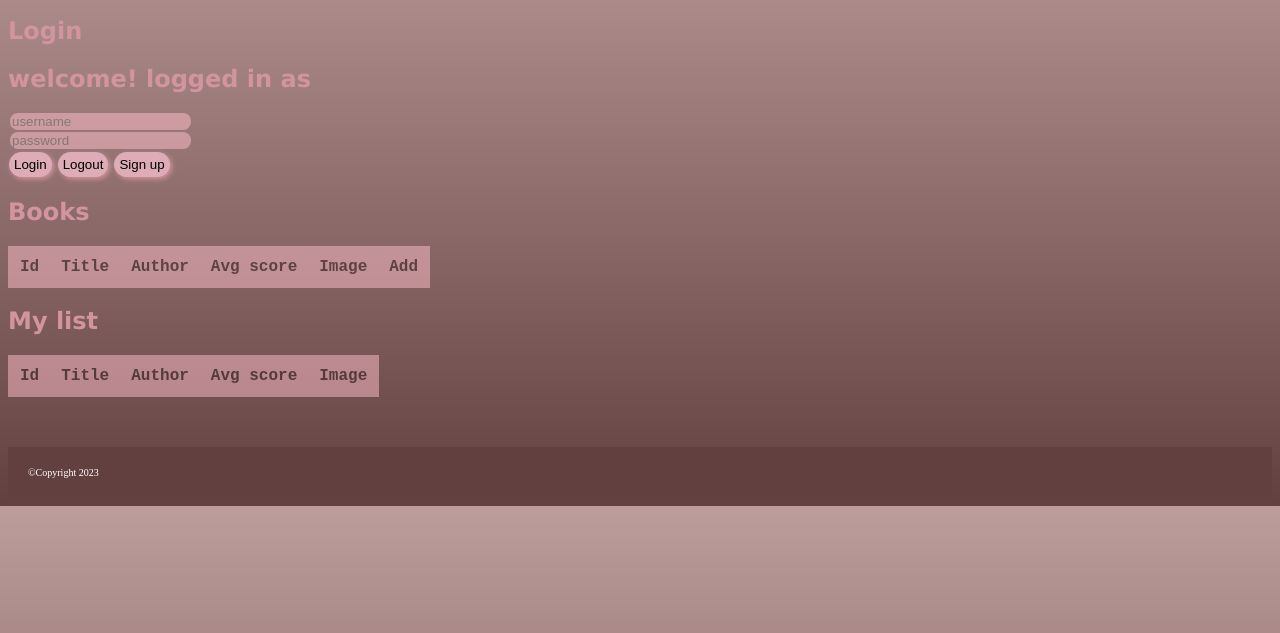
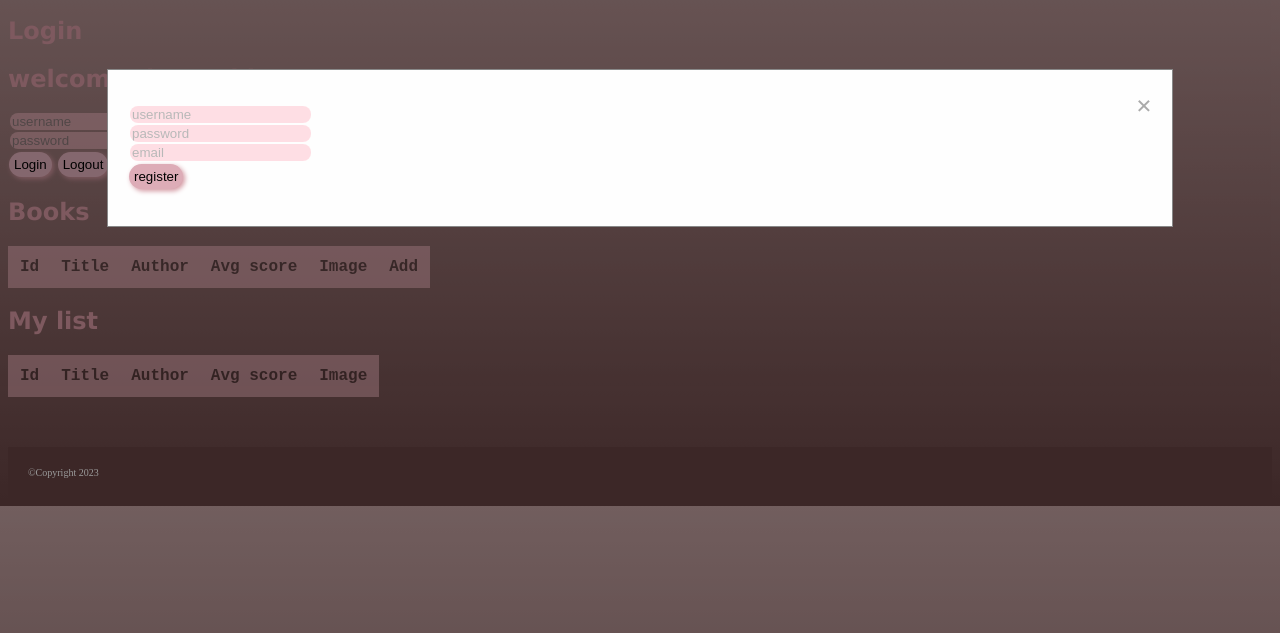
Before and after one commit to manqoloco/book-ducks, a website: page index.html in a window 1280 px wide. Both pictures are taken after a click on the button "Sign up". Shown: the part 123-756 px from the top of the page. Drawn offline with nearby package versions, Linux system fonts and the light colour scheme; no server answers.

Commit message:
added to register

```diff
--- a/index.html
+++ b/index.html
@@ -28,6 +28,18 @@
     <button id="logout">Logout</button>
     <button id="signup">Sign up</button>
    </nav>
+   <div id="myModal" class="modal">
+
+    <div class="modal-content">
+      <span class="close">&times;</span>
+      <p>
+        <input type="text" id="username" placeholder="username">
+        <input type="text" id="password" placeholder="password">
+        <input type="text" id="email" placeholder="email">
+        <button id="register">register</button>
+      </p>
+    </div>
+   </div>
   </div>
 
     <h2>Books</h2>
--- a/main.js
+++ b/main.js
@@ -5,7 +5,13 @@ let signUpBtn = document.querySelector("#signup");
 let identifier = document.querySelector("#identifier");
 let password = document.querySelector("#password");
 let bookList = document.querySelector("#bookList");
-let bookImage = document.querySelector("#img")
+let bookImage = document.querySelector("#img");
+let modal = document.querySelector("#myModal");
+let span = document.getElementsByClassName("close")[0];
+let executeRegister = document.querySelector("#register");
+
+
+
 
 let login = async () => {
   let response = await axios.post("http://localhost:1337/api/auth/local", {
@@ -31,15 +37,25 @@ let getBooks = async () => {
 
 
 let register = async () => {
+  let username = document.querySelector("#username");
+  let password = document.querySelector("#password");
+  let email = document.querySelector("#email");
+  console.log(username.value);
   let response = await axios.post("http://localhost:1337/api/auth/local/register", {
-    username: "nisse",
-    password: "nisse123",
-    email: "nisse@company.com"
+    username: username.value,
+    password: password.value,
+    email: email.value
+  },
+  {
+    headers: {
+      'Content-Type': 'application/json'
+    }
   });
   console.log(response);
   sessionStorage.setItem("token", response.data.jwt);
   //renderPage();
 };
+
 
 let createProfile = async () => {
   let response = await axios.post("http://localhost:1337/api/profiles",{
@@ -77,6 +93,19 @@ async function getProfiles(){
 let renderPage = async () => {
   loginBtn.addEventListener("click", login);
   logoutBtn.addEventListener("click", logout);
+  executeRegister.addEventListener("click", register);
+  signUpBtn.onclick = function(){
+    modal.style.display = "block";
+  }
+  span.onclick = function(){
+    console.log("hey");
+    modal.style.display = "none";
+  }
+  window.onclick = function(event){
+    if (event.target == modal){
+      modal.style.display = "none";
+    }
+  }
   let books = await getBooks();
   console.log(books);
 
--- a/style.css
+++ b/style.css
@@ -76,3 +76,40 @@ tr img {
     width: 50px;
     height: 50px;
 }
+
+.modal {
+    display: none; /* Hidden by default */
+    position: fixed; /* Stay in place */
+    z-index: 1; /* Sit on top */
+    left: 0;
+    top: 0;
+    width: 100%; /* Full width */
+    height: 100%; /* Full height */
+    overflow: auto; /* Enable scroll if needed */
+    background-color: rgb(0,0,0); /* Fallback color */
+    background-color: rgba(0,0,0,0.4); /* Black w/ opacity */
+  }
+
+  /* Modal Content/Box */
+  .modal-content {
+    background-color: #fefefe;
+    margin: 15% auto; /* 15% from the top and centered */
+    padding: 20px;
+    border: 1px solid #888;
+    width: 80%; /* Could be more or less, depending on screen size */
+  }
+
+  /* The Close Button */
+  .close {
+    color: #aaa;
+    float: right;
+    font-size: 28px;
+    font-weight: bold;
+  }
+
+  .close:hover,
+  .close:focus {
+    color: black;
+    text-decoration: none;
+    cursor: pointer;
+  }
```
